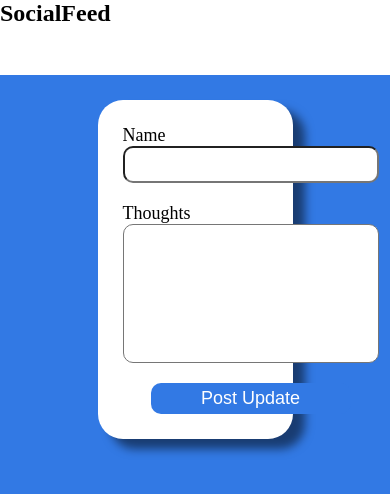
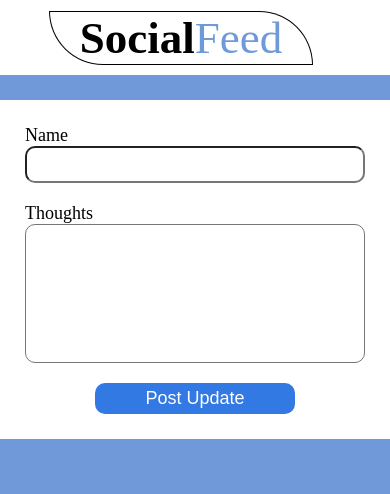
Before and after one commit to CPRCantrell/Social-Feed, a React (Create React App) app: page / in a window 390 px wide. Shown: the top 494 px of the page. Built offline with nearby package versions, Linux system fonts and the light colour scheme.

Commit message:
📦 NEW: NavBar CSS and Mobile responsive

```diff
--- a/src/App.css
+++ b/src/App.css
@@ -10,7 +10,21 @@
     margin-top: 25px;
     background-color: white;
     border-radius: 25px;
-    width: 50%;
+    width: 750px;
     box-shadow: 12px 10px 10px hsla(0, 0%, 0%, 0.5);
     /* border: solid 1px gray; */
 }
+
+@media only screen and (max-width: 850px){
+    .box{
+        width: 600px;
+    }
+}
+
+@media only screen and (max-width: 600px){
+    .box{
+        width: 100%;
+        border-radius: 0;
+        box-shadow: none;
+    }
+}
--- a/src/Components/NavBar/NavBar.css
+++ b/src/Components/NavBar/NavBar.css
@@ -1,6 +1,29 @@
 nav{
     position: fixed;
+    display: flex;
+    justify-content: center;
     width: 100%;
     height: 75px;
     background-color: white;
 }
+
+.nav-content{
+    display: flex;
+    align-items: center;
+    width: 75%;
+    height: 100%;
+    justify-self: center;
+}
+
+.logo{
+    font-size: 30px;
+    border: solid 1px black;
+    border-radius: 0 5em 0 5em;
+    padding-inline: 30px;
+    text-align: center;
+}
+
+.soft{
+    font-weight: normal;
+    color: #6f99d8;
+}
--- a/src/Components/NavBar/NavBar.jsx
+++ b/src/Components/NavBar/NavBar.jsx
@@ -3,8 +3,10 @@ import "./NavBar.css"
 const NavBar = () => {
     return (
         <nav>
-            <div>
-                <h1>SocialFeed</h1>
+            <div className="nav-content">
+                <div className="logo">
+                    <h1>Social<span className="soft">Feed</span></h1>
+                </div>
             </div>
         </nav>
     );
--- a/src/index.css
+++ b/src/index.css
@@ -1,4 +1,4 @@
 body{
     margin: 0;
-    background-color: #3279e4;
+    background-color: #6f99d8;
 }
```
